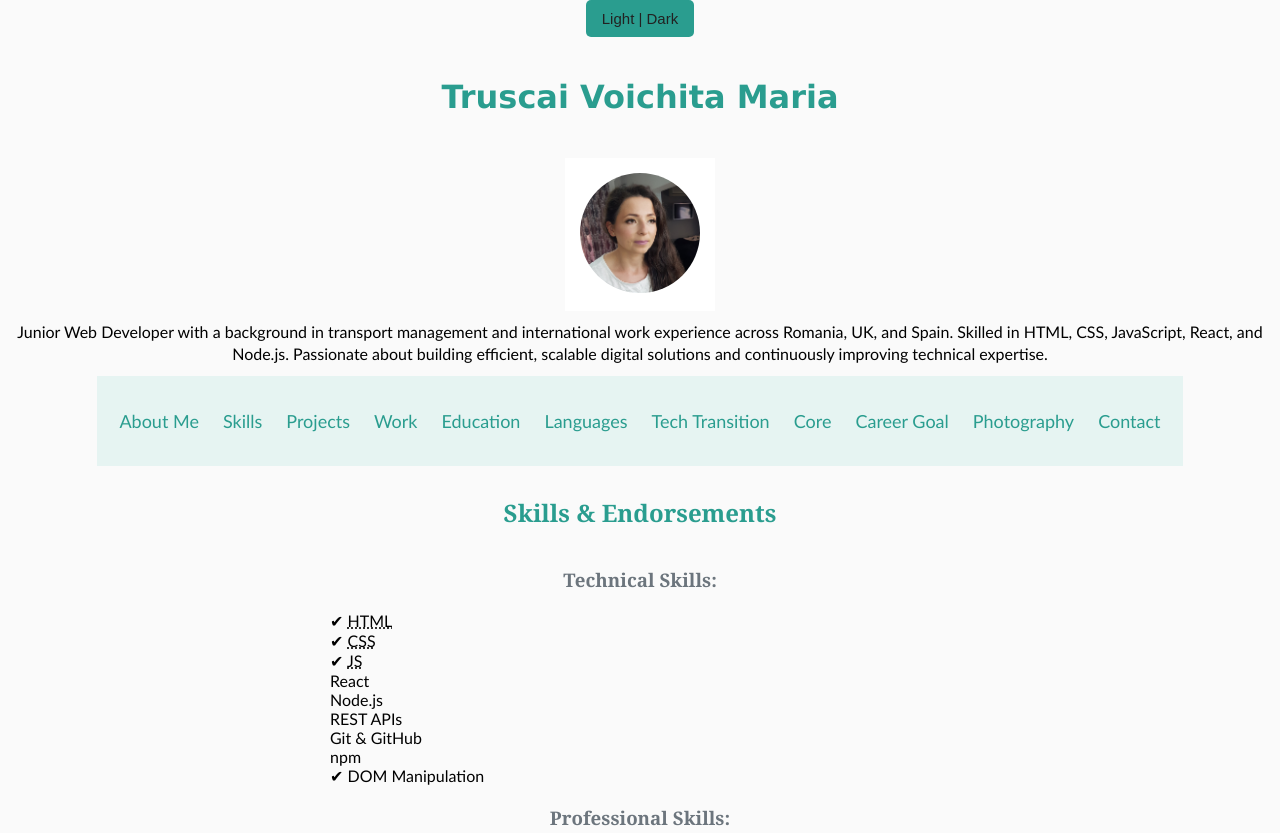
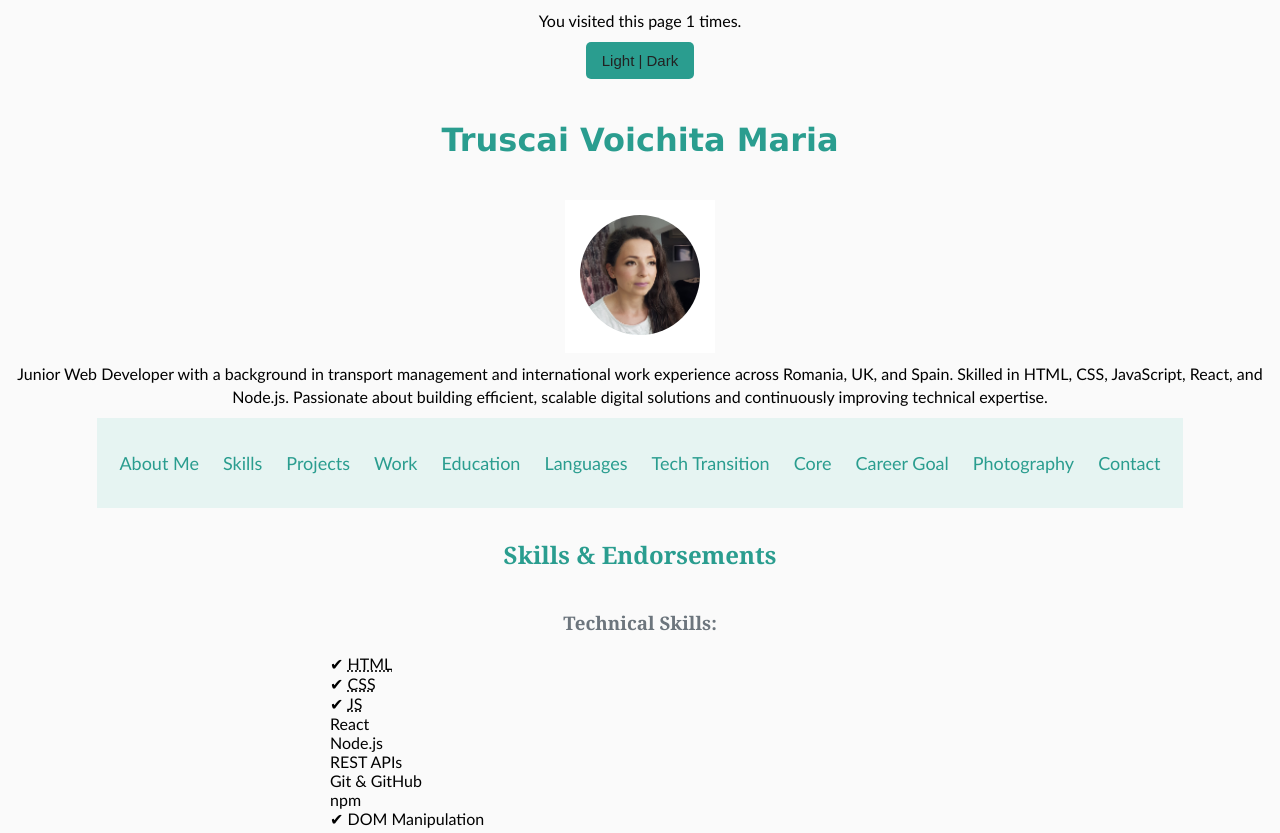
Before and after one commit to truscaivoichita/truscaivoichita.github.io, a plain HTML site: page index.html in a window 1280 px wide. Shown: the top 833 px of the page. Drawn offline with nearby package versions, Linux system fonts and the light colour scheme.

Commit message:
add countVisits function

```diff
--- a/index.html
+++ b/index.html
@@ -24,6 +24,7 @@
   </head>
   <body>
     <header>
+      <p id="visits"></p>
       <button id="themeToggle">Light | Dark</button>
       <h1 id="top">Truscai Voichita Maria</h1>
       <a id="link" href="https://www.linkedin.com/in/voichita-maria-truscai/">
--- a/index.js
+++ b/index.js
@@ -29,7 +29,18 @@ function handleFormSubmit(e) {
     });
 }
 
+function countVisits() {
+  let visits = localStorage.getItem("visits");
+  if (!visits) {
+    visits = 0;
+  }
+  visits++;
+  localStorage.setItem("visits", visits);
+  document.getElementById("visits").textContent =
+    "You visited this page " + visits + " times.";
+}
 function initEvents() {
+  document.addEventListener("DOMContentLoaded", countVisits);
   toggle.addEventListener("click", toggleTheme);
   form.addEventListener("submit", handleFormSubmit);
 }
```
